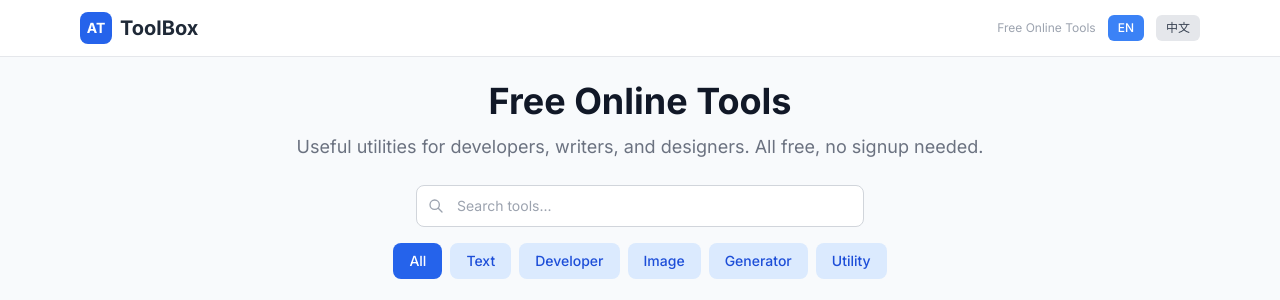
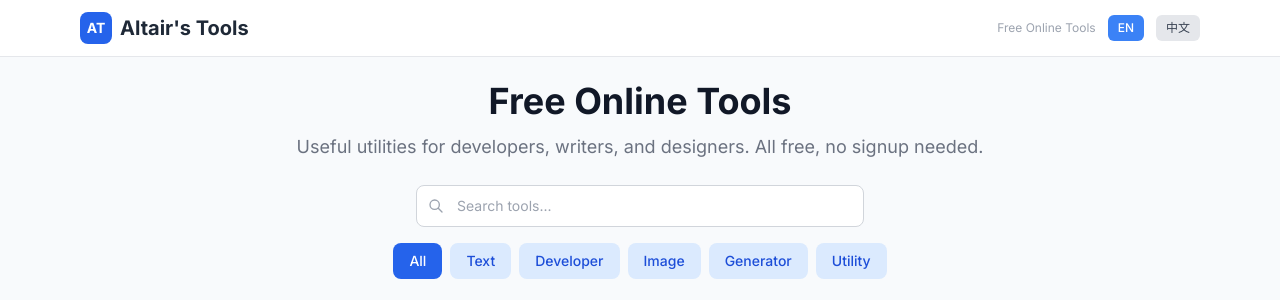
Before and after one commit to AltairIc/online-toolbox, a Flask app: page / in a window 1280 px wide. Shown: the top 300 px of the page. Run offline with Flask 3, Linux system fonts and the light colour scheme; some libraries are stand-ins or nearby versions.

Commit message:
Fix title duplication and header display

```diff
--- a/app/templates/base.html
+++ b/app/templates/base.html
@@ -3,7 +3,7 @@
 <head>
     <meta charset="UTF-8">
     <meta name="viewport" content="width=device-width, initial-scale=1.0">
-    <title>{% block title %}Free Online Tools{% endblock %} - Altair's Tools</title>
+    <title>{% block title %}Free Online Tools{% endblock %}</title>
     <meta name="description" content="{% block meta_desc %}Free online tools: word counter, JSON formatter, Base64 encoder decoder, hash generator, UUID generator and more. No signup required.{% endblock %}">
     <meta name="keywords" content="online tools, word counter, json formatter, base64 encode decode, hash generator, uuid generator, regex tester, password generator, unit converter">
     <meta name="robots" content="index, follow">
@@ -35,7 +35,7 @@
         <div class="max-w-6xl mx-auto px-4 py-3 flex items-center justify-between">
             <a href="/" class="flex items-center gap-2 text-xl font-bold text-gray-800">
                 <span class="w-8 h-8 bg-blue-600 text-white rounded-lg flex items-center justify-center text-sm font-bold">AT</span>
-                ToolBox
+                Altair's Tools
             </a>
             <div class="flex items-center gap-3">
                 <span class="lang-en text-xs text-gray-400">Free Online Tools</span>
```
